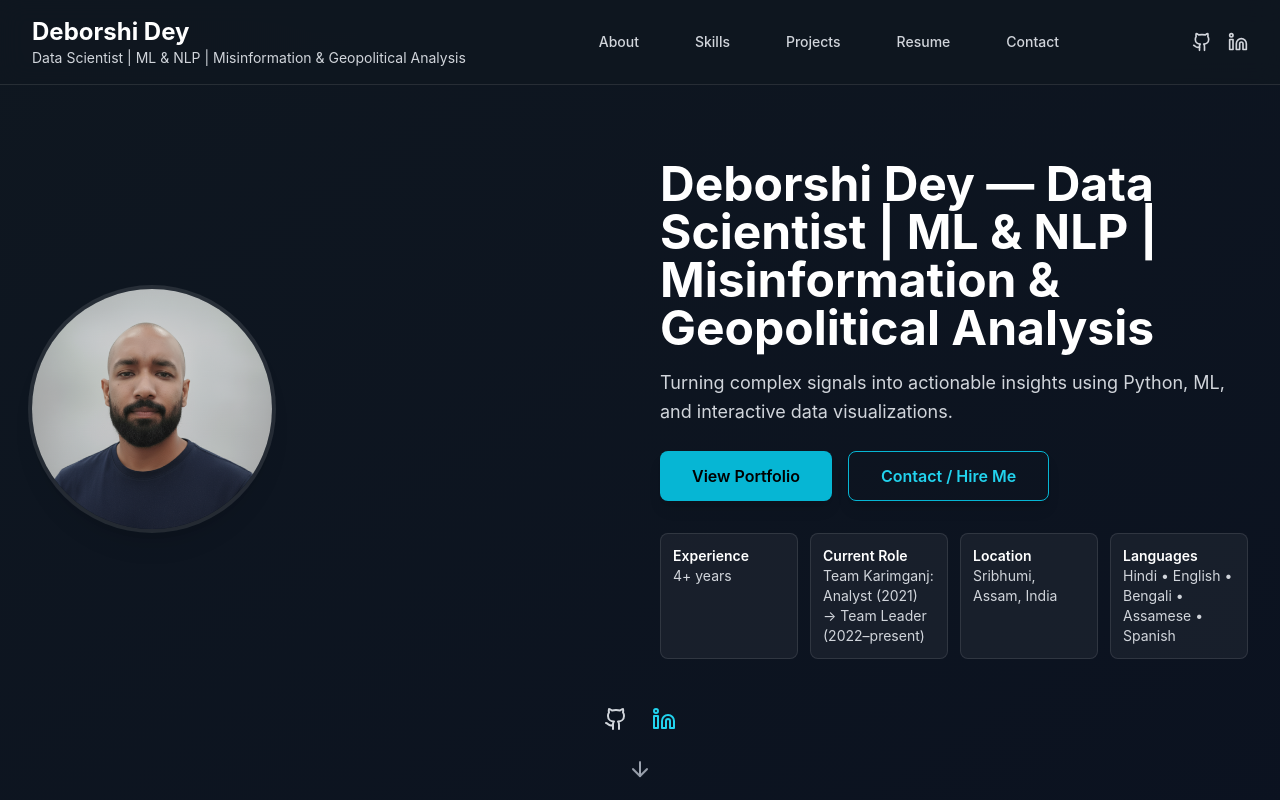
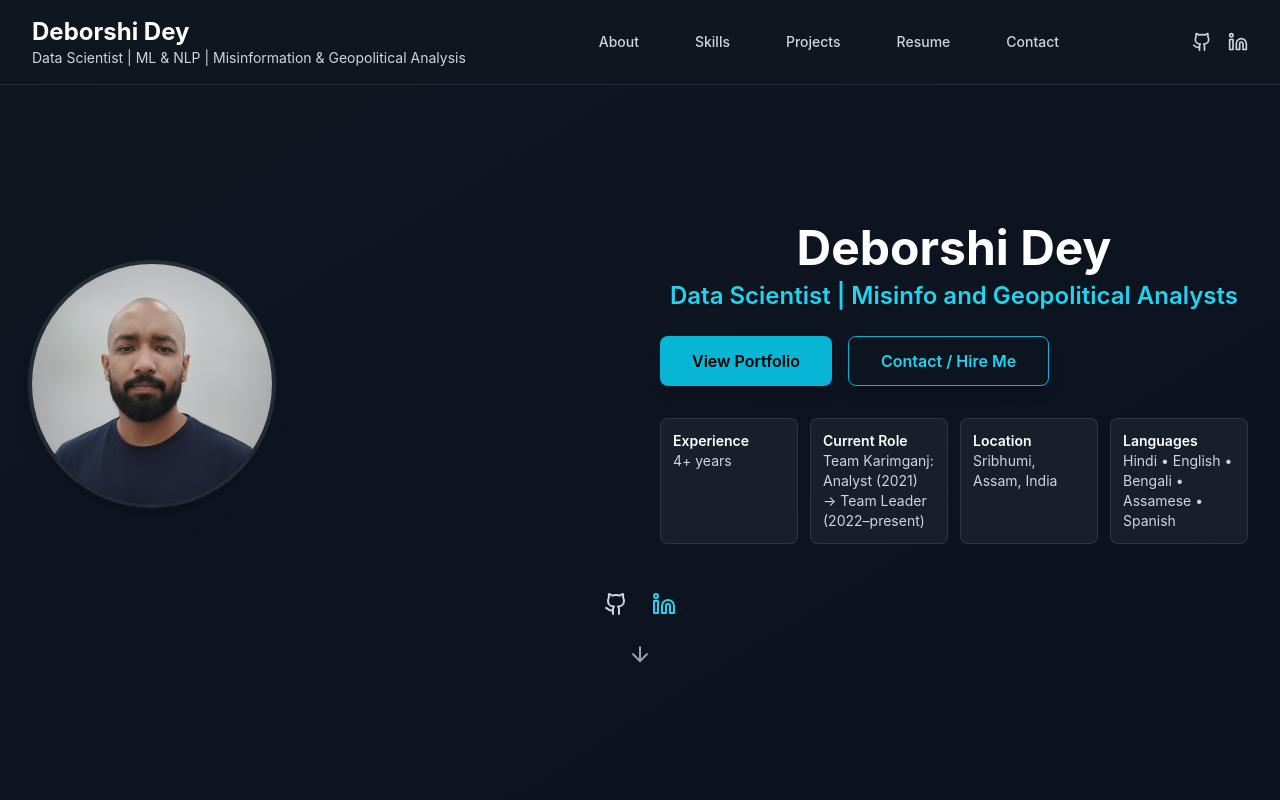
Before and after one commit to DeborshiDey/Portfolio, a React (Vite) app: page / in a window 1280 px wide. Shown: the top 800 px of the page. Built offline with nearby package versions, Linux system fonts and the light colour scheme.

Commit message:
Update hero heading, contact light theme, skills colors, projects links

```diff
--- a/src/components/Hero.tsx
+++ b/src/components/Hero.tsx
@@ -16,12 +16,12 @@ const Hero: React.FC = () => {
           </div>
 
           <div className="text-center md:text-left">
-            <h1 className="text-4xl md:text-5xl font-bold text-white mb-4">
-              {siteConfig.headline}
+            <h1 className="text-4xl md:text-5xl font-bold text-white mb-2 text-center">
+              Deborshi Dey
             </h1>
-            <p className="text-lg text-gray-300 mb-6 max-w-2xl leading-relaxed">
-              {siteConfig.subheadline}
-            </p>
+            <h2 className="text-xl md:text-2xl font-semibold text-cyan-400 mb-6 text-center">
+              Data Scientist | Misinfo and Geopolitical Analysts
+            </h2>
             <div className="flex flex-col sm:flex-row gap-4 md:justify-start justify-center mb-8">
               <a
                 href="#projects"
```
Also changed, not shown: 2 other files (tests, documents, lock files or other folders).
